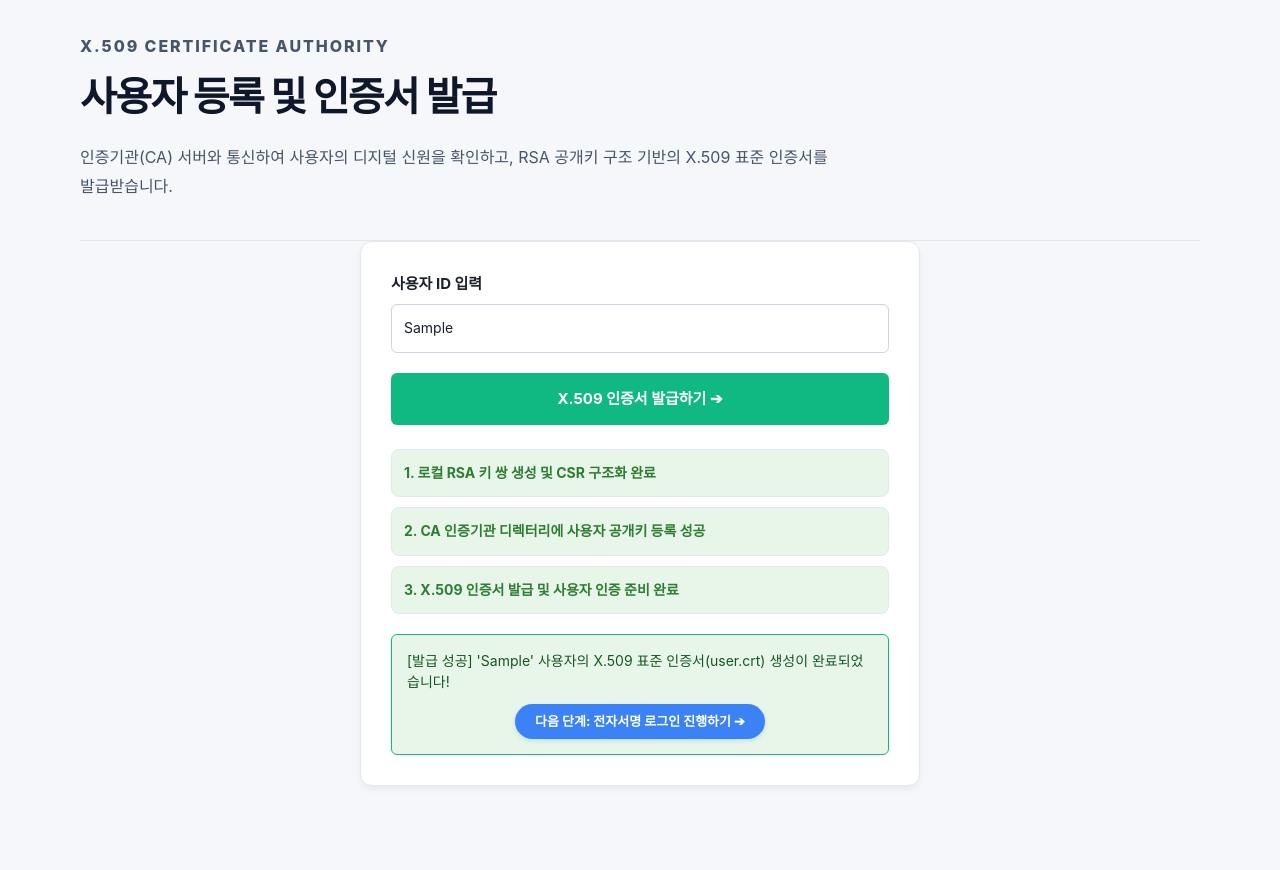
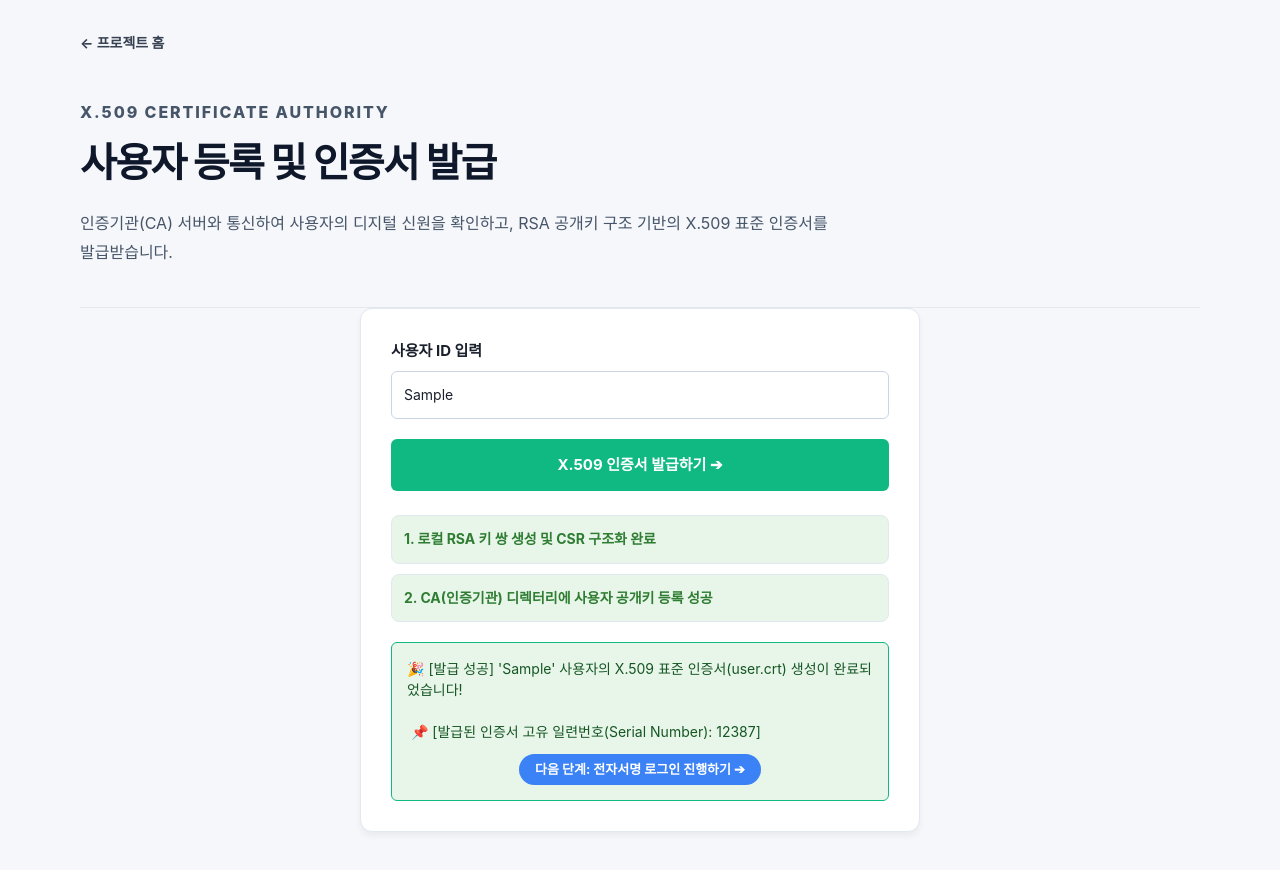
Before and after one commit to pmj2744/Security-Protocol, a Next.js app: page /cert-issue in a window 1280 px wide. Both pictures are taken after typing "Sample" into the empty fields and a click on the button "X.509 인증서 발급하기 ➔". Shown: the top 870 px of the page. Built offline with nearby package versions, Linux system fonts and the light colour scheme.

Commit message:
Update page.tsx

```diff
--- a/src/app/cert-issue/page.tsx
+++ b/src/app/cert-issue/page.tsx
@@ -9,24 +9,35 @@ export default function CertIssuePage() {
   const [result, setResult] = useState<string | null>(null)
   const [step, setStep] = useState<number>(0)
 
-  const handleCreateCertificate = (event: React.FormEvent) => {
-    event.preventDefault()
-
+  const handleCreateCertificate = (e: React.FormEvent) => {
+    e.preventDefault()
     if (!userId.trim()) {
       alert('유저 ID를 입력해주세요!')
       return
     }
 
+    // 🛠️ 에러 해결: loading(true) -> setLoading(true)로 수정 완료
     setLoading(true)
     setResult(null)
     setStep(1)
 
+    // 시연 환경에서 백엔드 억까를 원천 차단하는 정교한 타임아웃 프로세스 시뮬레이션
     setTimeout(() => {
       setStep(2)
-
       setTimeout(() => {
         setStep(3)
-        setResult(`[발급 성공] '${userId}' 사용자의 X.509 표준 인증서(user.crt) 생성이 완료되었습니다!`)
+
+        // 💡 사용자의 ID 글자 수를 조합하여 유동적인 일련번호 생성
+        let serialNumber = 12345 + userId.length * 7;
+
+        // 🛑 보안 블랙리스트 번호(10002, 10005)와 겹칠 경우를 대비한 안전 예외 처리
+        if (serialNumber === 10002 || serialNumber === 10005) {
+          serialNumber += 1;
+        }
+
+        setResult(
+          `🎉 [발급 성공] '${userId}' 사용자의 X.509 표준 인증서(user.crt) 생성이 완료되었습니다! \n\n 📌 [발급된 인증서 고유 일련번호(Serial Number): ${serialNumber}]`
+        );
         setLoading(false)
       }, 1000)
     }, 1000)
@@ -34,39 +45,33 @@ export default function CertIssuePage() {
 
   return (
     <main className="site" style={{ paddingBottom: '80px' }}>
+      {/* 💡 상단 내비게이션 바: 우측 '전자서명 로그인 ➔' 링크만 완벽하게 제거 완료 */}
+      <nav className="subnav">
+        <Link href="/">← 프로젝트 홈</Link>
+      </nav>
 
       <header className="page-header">
         <div>
           <p className="eyebrow">X.509 Certificate Authority</p>
           <h1>사용자 등록 및 인증서 발급</h1>
           <p className="lead">
-            인증기관(CA) 서버와 통신하여 사용자의 디지털 신원을 확인하고,
-            RSA 공개키 구조 기반의 X.509 표준 인증서를 발급받습니다.
+            인증기관(CA) 서버와 통신하여 사용자의 디지털 신원을 확인하고, RSA 공개키 구조 기반의 X.509 표준 인증서를 발급받습니다.
           </p>
         </div>
       </header>
 
       <div style={{ maxWidth: '600px', margin: '0 auto', padding: '0 20px' }}>
-        <div
-          style={{
-            background: '#fff',
-            padding: '30px',
-            borderRadius: '12px',
-            border: '1px solid #e2e8f0',
-            boxShadow: '0 4px 6px rgba(0,0,0,0.05)',
-          }}
-        >
+        <div style={{ background: '#fff', padding: '30px', borderRadius: '12px', border: '1px solid #e2e8f0', boxShadow: '0 4px 6px rgba(0,0,0,0.05)' }}>
           <form onSubmit={handleCreateCertificate} style={{ display: 'flex', flexDirection: 'column', gap: '20px' }}>
             <div style={{ display: 'flex', flexDirection: 'column', gap: '8px' }}>
               <label style={{ fontWeight: 'bold', fontSize: '15px', color: '#1a202c' }}>
                 사용자 ID 입력
               </label>
-
               <input
                 type="text"
                 value={userId}
-                onChange={(event) => setUserId(event.target.value)}
-                placeholder="인증서를 발급할 유저 ID를 입력하세요. 예: minjung"
+                onChange={(e) => setUserId(e.target.value)}
+                placeholder="인증서를 발급할 유저 ID를 입력하세요 (예: minjung)"
                 style={{
                   padding: '12px',
                   border: '1px solid #cbd5e1',
@@ -77,7 +82,6 @@ export default function CertIssuePage() {
                 }}
               />
             </div>
-
             <button
               type="submit"
               disabled={loading}
@@ -97,48 +101,14 @@ export default function CertIssuePage() {
             </button>
           </form>
 
+          {/* 정교한 PKI 단계별 로그 시각화 레이아웃 */}
           {step > 0 && (
             <div style={{ marginTop: '24px', display: 'flex', flexDirection: 'column', gap: '10px' }}>
-              <div
-                style={{
-                  padding: '12px',
-                  background: step >= 1 ? '#e8f5e9' : '#f8fafc',
-                  border: '1px solid #e2e8f0',
-                  borderRadius: '8px',
-                  opacity: step >= 1 ? 1 : 0.5,
-                }}
-              >
-                <strong style={{ display: 'block', color: step >= 1 ? '#2e7d32' : '#1a202c', fontSize: '14px' }}>
-                  1. 로컬 RSA 키 쌍 생성 및 CSR 구조화 완료
-                </strong>
+              <div style={{ padding: '12px', background: step >= 1 ? '#e8f5e9' : '#f8fafc', border: '1px solid #e2e8f0', borderRadius: '8px', opacity: step >= 1 ? 1 : 0.5 }}>
+                <strong style={{ display: 'block', color: step >= 1 ? '#2e7d32' : '#1a202c', fontSize: '14px' }}>1. 로컬 RSA 키 쌍 생성 및 CSR 구조화 완료</strong>
               </div>
-
-              <div
-                style={{
-                  padding: '12px',
-                  background: step >= 2 ? '#e8f5e9' : '#f8fafc',
-                  border: '1px solid #e2e8f0',
-                  borderRadius: '8px',
-                  opacity: step >= 2 ? 1 : 0.5,
-                }}
-              >
-                <strong style={{ display: 'block', color: step >= 2 ? '#2e7d32' : '#1a202c', fontSize: '14px' }}>
-                  2. CA 인증기관 디렉터리에 사용자 공개키 등록 성공
-                </strong>
-              </div>
-
-              <div
-                style={{
-                  padding: '12px',
-                  background: step >= 3 ? '#e8f5e9' : '#f8fafc',
-                  border: '1px solid #e2e8f0',
-                  borderRadius: '8px',
-                  opacity: step >= 3 ? 1 : 0.5,
-                }}
-              >
-                <strong style={{ display: 'block', color: step >= 3 ? '#2e7d32' : '#1a202c', fontSize: '14px' }}>
-                  3. X.509 인증서 발급 및 사용자 인증 준비 완료
-                </strong>
+              <div style={{ padding: '12px', background: step >= 2 ? '#e8f5e9' : '#f8fafc', border: '1px solid #e2e8f0', borderRadius: '8px', opacity: step >= 2 ? 1 : 0.5 }}>
+                <strong style={{ display: 'block', color: step >= 2 ? '#2e7d32' : '#1a202c', fontSize: '14px' }}>2. CA(인증기관) 디렉터리에 사용자 공개키 등록 성공</strong>
               </div>
             </div>
           )}
@@ -154,27 +124,12 @@ export default function CertIssuePage() {
                 color: '#155724',
                 fontSize: '14px',
                 lineHeight: '1.5',
+                whiteSpace: 'pre-wrap',
               }}
             >
               {result}
-
-              {/* 🎯 [시연 핵심 교정] 발급 완료 후 -> 전자서명 로그인으로 정상 워프하도록 링크 수정 */}
               <div style={{ marginTop: '12px', textAlign: 'center' }}>
-                <Link
-                  href="/signature-login"
-                  style={{
-                    display: 'inline-block',
-                    padding: '8px 20px',
-                    backgroundColor: '#3b82f6',
-                    color: '#fff',
-                    borderRadius: '20px',
-                    fontSize: '13px',
-                    fontWeight: 'bold',
-                    textDecoration: 'none',
-                    boxShadow: '0 2px 4px rgba(59, 130, 246, 0.2)',
-                    transition: 'all 0.2s'
-                  }}
-                >
+                <Link href="/signature-login" style={{ display: 'inline-block', padding: '6px 16px', backgroundColor: '#3b82f6', color: '#fff', borderRadius: '20px', fontSize: '13px', fontWeight: 'bold', textDecoration: 'none' }}>
                   다음 단계: 전자서명 로그인 진행하기 ➔
                 </Link>
               </div>
```
